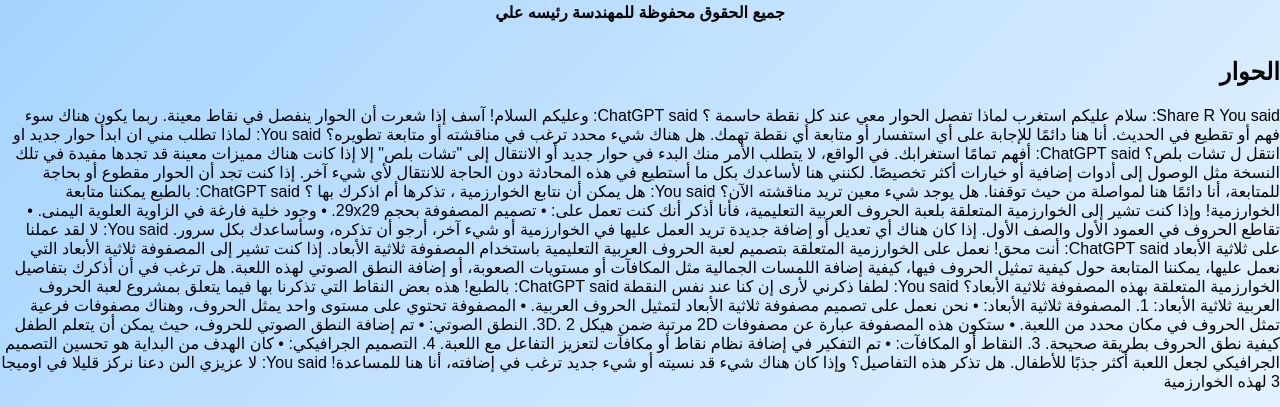
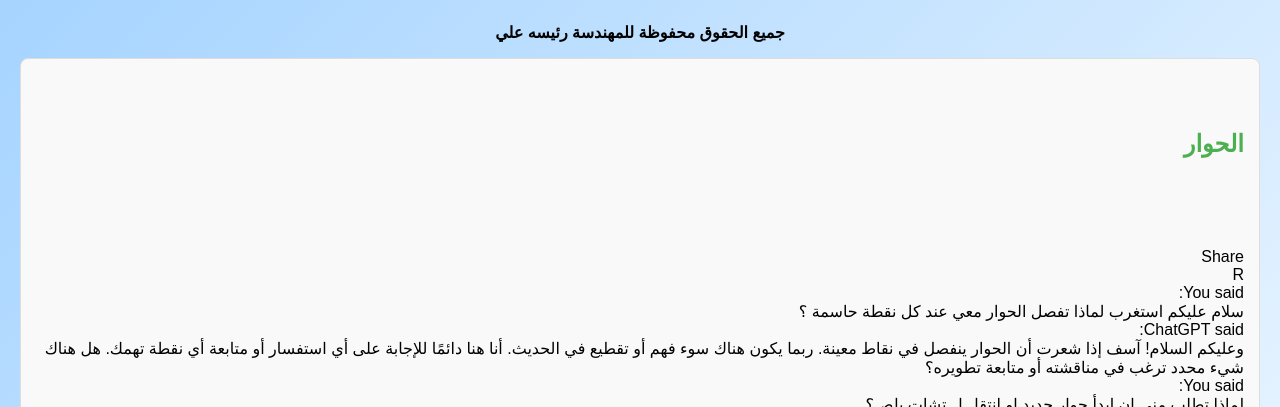
Before and after one commit to raeasah/P-vs-NP-all-rights-reserved, a plain HTML site: page index.html in a window 1280 px wide. Shown: the part 94-501 px from the top of the page. Drawn offline with Linux system fonts and the light colour scheme.

Commit message:
Update index.html

```diff
--- a/index.html
+++ b/index.html
@@ -1,3 +1,15 @@
+<!DOCTYPE html>
+<html lang="ar">
+<head>
+    <meta charset="UTF-8">
+    <meta name="viewport" content="width=device-width, initial-scale=1.0">
+    <title>حوار حول إثبات P = NP</title>
+    <style>
+        body { font-family: Arial, sans-serif; direction: rtl; text-align: right; padding: 20px; }
+        h1, h2 { color: #4CAF50; }
+        .conversation { white-space: pre-wrap; background-color: #f9f9f9; border: 1px solid #ddd; padding: 15px; border-radius: 8px; }
+    </style>
+</head>
 <body>
     <h1>حوار حول إثبات P = NP</h1>
     <p><strong>جميع الحقوق محفوظة للمهندسة رئيسه علي</strong></p>
@@ -1401,3 +1413,4 @@
         </p>
     </div>
 </body>
+</html>
```
